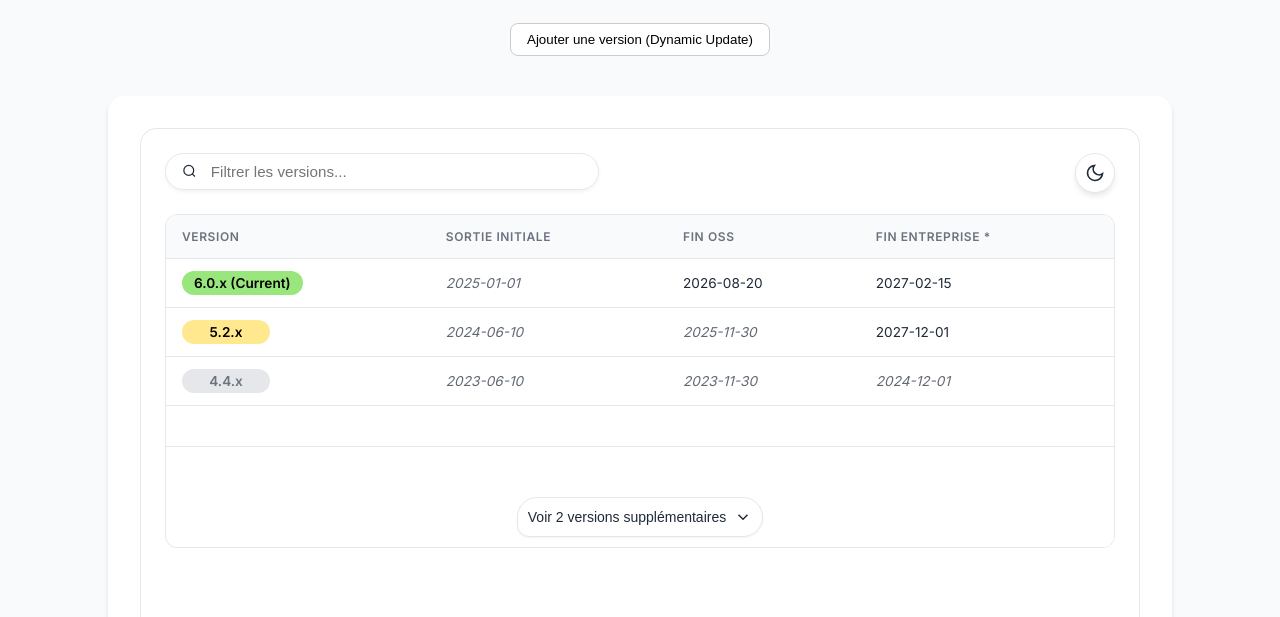
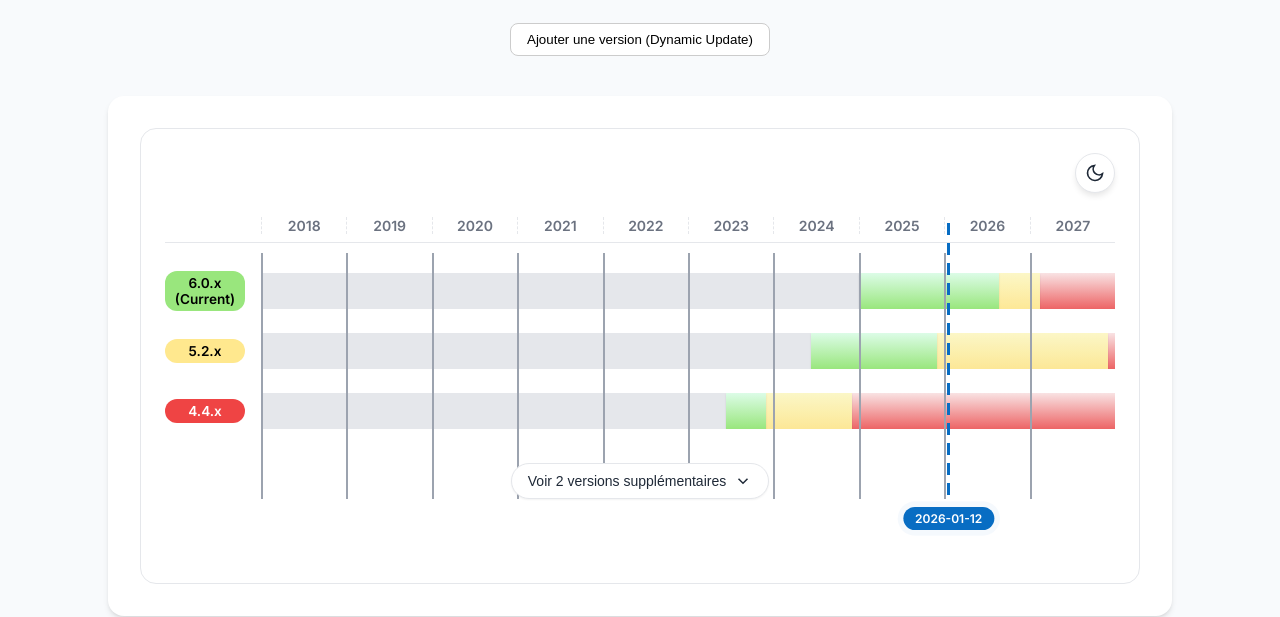
Before and after one commit to ericreboisson/lifecycle-timeline, a website built with Vite: page index.html in a window 1280 px wide. Shown: the part 171-788 px from the top of the page. Built offline with nearby package versions, Linux system fonts and the light colour scheme.

Commit message:
minor updates

```diff
--- a/index.html
+++ b/index.html
@@ -103,7 +103,7 @@
             }
         ];
 
-        const timeline = new Timeline('timeline-root', data, { visibleCount: 3, locale: "fr" });
+        const timeline = new Timeline('timeline-root', data, { splitSupport: true, visibleCount: 3, locale: "fr", showTable: false, showLegend: false, filterVersions: false });
 
         document.getElementById('update-btn').onclick = () => {
             const newData = [
--- a/package.json
+++ b/package.json
@@ -1,6 +1,6 @@
 {
   "name": "lifecycle-timeline",
-  "version": "1.2.5",
+  "version": "1.2.6",
   "description": "A beautiful, premium JS timeline component for visualizing product lifecycles, OSS support, and enterprise support dates.",
   "type": "module",
   "main": "./dist/timeline.umd.cjs",
--- a/src/timeline.css
+++ b/src/timeline.css
@@ -18,6 +18,8 @@
     /* User set Yellow */
     --current-date: #086dc3;
     /* User set Blue */
+    --accent-eol: #ef4444;
+    /* User set Red - Best Red */
 
     --font-family: 'Inter', system-ui, -apple-system, sans-serif;
 
@@ -60,6 +62,7 @@
     /* Slightly dim accents if needed or keep vibrant */
     --accent-oss: #78bd5d;
     --accent-ent: #e3c456;
+    --accent-eol: #f87171;
 }
 
 /* Timeline Component Styles */
@@ -176,8 +179,8 @@
 }
 
 .lt-status-expired {
-    background-color: var(--bg-track);
-    color: var(--text-secondary);
+    background-color: var(--accent-eol);
+    color: #ffffff;
 }
 
 .lt-track-container {
@@ -213,7 +216,7 @@
     /* Note: simplified lighter start for OSS */
     z-index: 2;
     border-radius: 0;
-    height: 66%;
+    height: 100%;
     top: auto;
     bottom: 0;
 }
@@ -230,6 +233,15 @@
     z-index: 1;
     border-radius: 0;
     opacity: 0.9;
+    height: 100%;
+}
+
+.lt-bar-eol {
+    /* Gradient for 3D effect */
+    background: linear-gradient(to bottom, #fee2e2 0%, var(--accent-eol) 100%);
+    z-index: 0;
+    border-radius: 0;
+    opacity: 0.8;
 }
 
 /* Grid Lines Container */
@@ -718,8 +730,8 @@
 }
 
 .lt-table-badge.status-expired {
-    background-color: var(--bg-track);
-    color: var(--text-secondary);
+    background-color: var(--accent-eol);
+    color: #ffffff;
 }
 
 .lt-past-date {
--- a/src/timeline.js
+++ b/src/timeline.js
@@ -46,6 +46,9 @@ export default class Timeline {
     this.visibleCount = options.visibleCount || 3;
     this.showTable = options.showTable !== false;
     this.showThemeToggle = options.showThemeToggle !== false;
+    this.showLegend = options.showLegend !== false;
+    this.filterVersions = options.filterVersions !== false;
+    this.splitSupport = options.splitSupport === true;
     this.isExpanded = false;
     this.theme = 'light';
     this.filterText = '';
@@ -53,6 +56,8 @@ export default class Timeline {
 
     // Apply root scoping class and initial theme
     this.root.classList.add('lt-root');
+    this.root.classList.toggle('lt-mode-split', this.splitSupport);
+    this.root.classList.toggle('lt-mode-overlay', !this.splitSupport);
     this.root.setAttribute('data-theme', this.theme);
 
     // Merge default translations with custom ones
@@ -111,7 +116,9 @@ export default class Timeline {
 
     this.tracks = this.el('div', 'lt-tracks', this.wrapper);
 
+    if (this.showLegend) {
       this.legendContainer = this.el('div', 'lt-legend-container', this.wrapper);
+    }
   }
 
   /**
@@ -265,7 +272,7 @@ export default class Timeline {
     if (this.showTable) this.tableContainer.innerHTML = '';
     this.axis.innerHTML = '';
     this.tracks.innerHTML = '';
-    this.legendContainer.innerHTML = '';
+    if (this.showLegend) this.legendContainer.innerHTML = '';
 
     if (this.showTable) this.renderTable();
     this.renderAxis();
@@ -285,7 +292,7 @@ export default class Timeline {
     });
 
     this.updateVisibility();
-    this.renderLegend();
+    if (this.showLegend) this.renderLegend();
     this.setupTooltip();
   }
 
@@ -376,6 +383,8 @@ export default class Timeline {
    */
   renderToolbar() {
     const bar = this.el('div', 'lt-toolbar', this.root);
+
+    if (this.filterVersions) {
       const container = this.el('div', 'lt-filter-container', bar);
       container.innerHTML = `<svg width="16" height="16" viewBox="0 0 24 24" fill="none" stroke="currentColor" stroke-width="2" aria-hidden="true"><circle cx="11" cy="11" r="8"></circle><line x1="21" y1="21" x2="16.65" y2="16.65"></line></svg>`;
 
@@ -387,6 +396,7 @@ export default class Timeline {
         this.filterText = e.target.value.toLowerCase().trim();
         this.updateVisibility();
       };
+    }
   }
 
   /**
@@ -509,7 +519,17 @@ export default class Timeline {
     const track = this.el('div', 'lt-track-container', row);
     track.setAttribute('role', 'gridcell');
 
-    track.appendChild(this.createBar(item, item.ossStart, item.enterpriseEnd || item.ossEnd, 'lt-bar-ent', this.t('ent')));
+    const entStart = this.splitSupport ? item.ossEnd : item.ossStart;
+
+    // EOL Segment (Red)
+    const endSupport = item.enterpriseEnd || item.ossEnd;
+    const eolEnd = new Date(this.maxYear, 11, 31).toISOString().split('T')[0]; // Extends to end of timeline
+
+    // Only show EOL if the version is actually expired relative to today OR if we want to show the future EOL block
+    // Actually typically EOL is just the period after endSupport.
+
+    track.appendChild(this.createBar(item, endSupport, eolEnd, 'lt-bar-eol', this.t('eol')));
+    track.appendChild(this.createBar(item, entStart, item.enterpriseEnd || item.ossEnd, 'lt-bar-ent', this.t('ent')));
     track.appendChild(this.createBar(item, item.ossStart, item.ossEnd, 'lt-bar-oss', this.t('oss')));
 
     return { el: row, version: item.version.toLowerCase(), versionOriginal: item.version };
@@ -531,7 +551,7 @@ export default class Timeline {
 
     const bar = this.el('div', `lt-bar-segment ${className}`);
     // Add specific type for highlighting
-    const type = className === 'lt-bar-oss' ? 'lt-segment-oss' : 'lt-segment-ent';
+    const type = className === 'lt-bar-oss' ? 'lt-segment-oss' : (className === 'lt-bar-ent' ? 'lt-segment-ent' : 'lt-segment-eol');
     bar.classList.add(type);
     bar.style.left = `${((s - timelineStart) / timelineDur) * 100}%`;
     bar.style.width = `${((e - s) / timelineDur) * 100}%`;
```
Also changed, not shown: src/index.d.ts (+18 -0 lines), README.md, 1 other file. Lines whose indentation alone changed are shown as unchanged.
